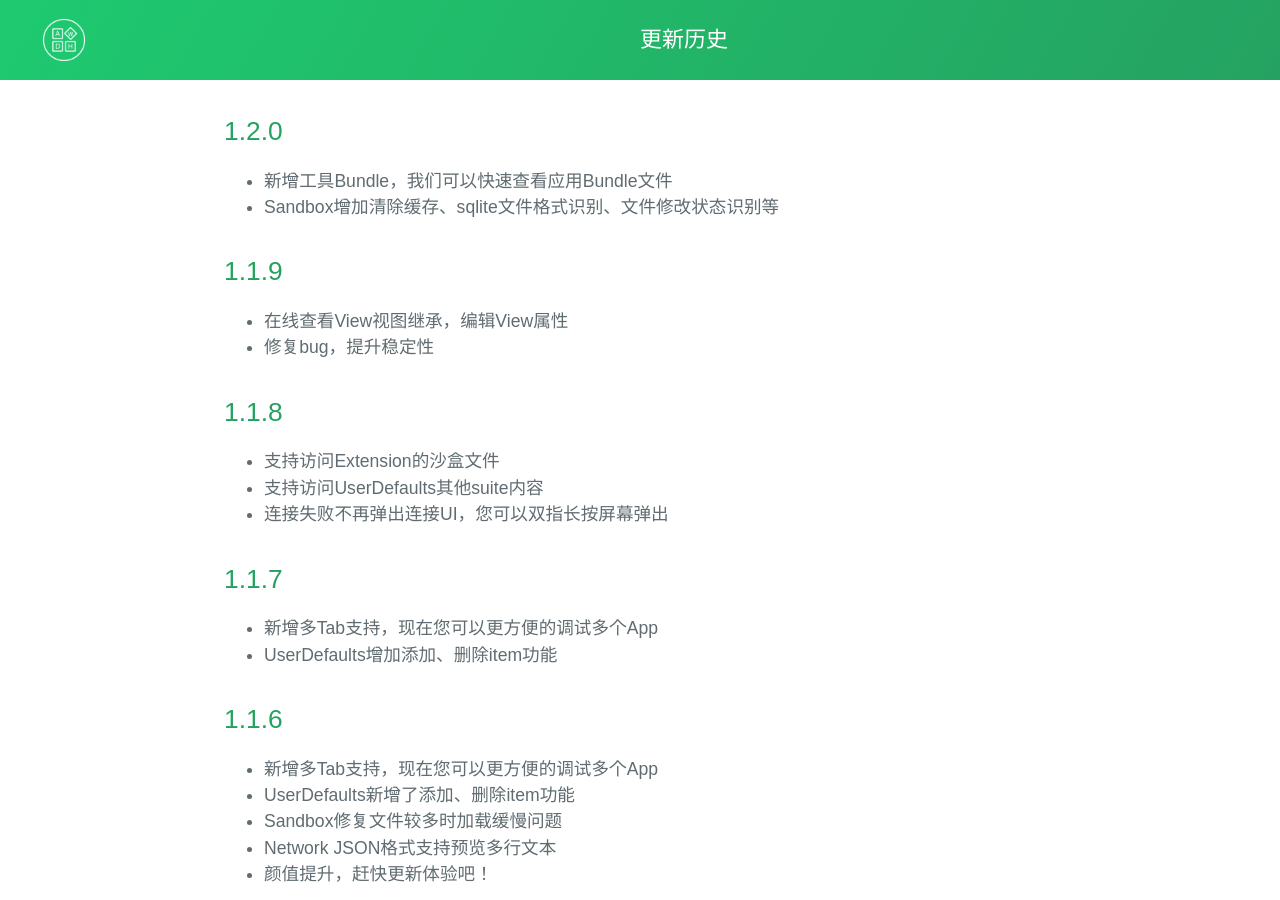
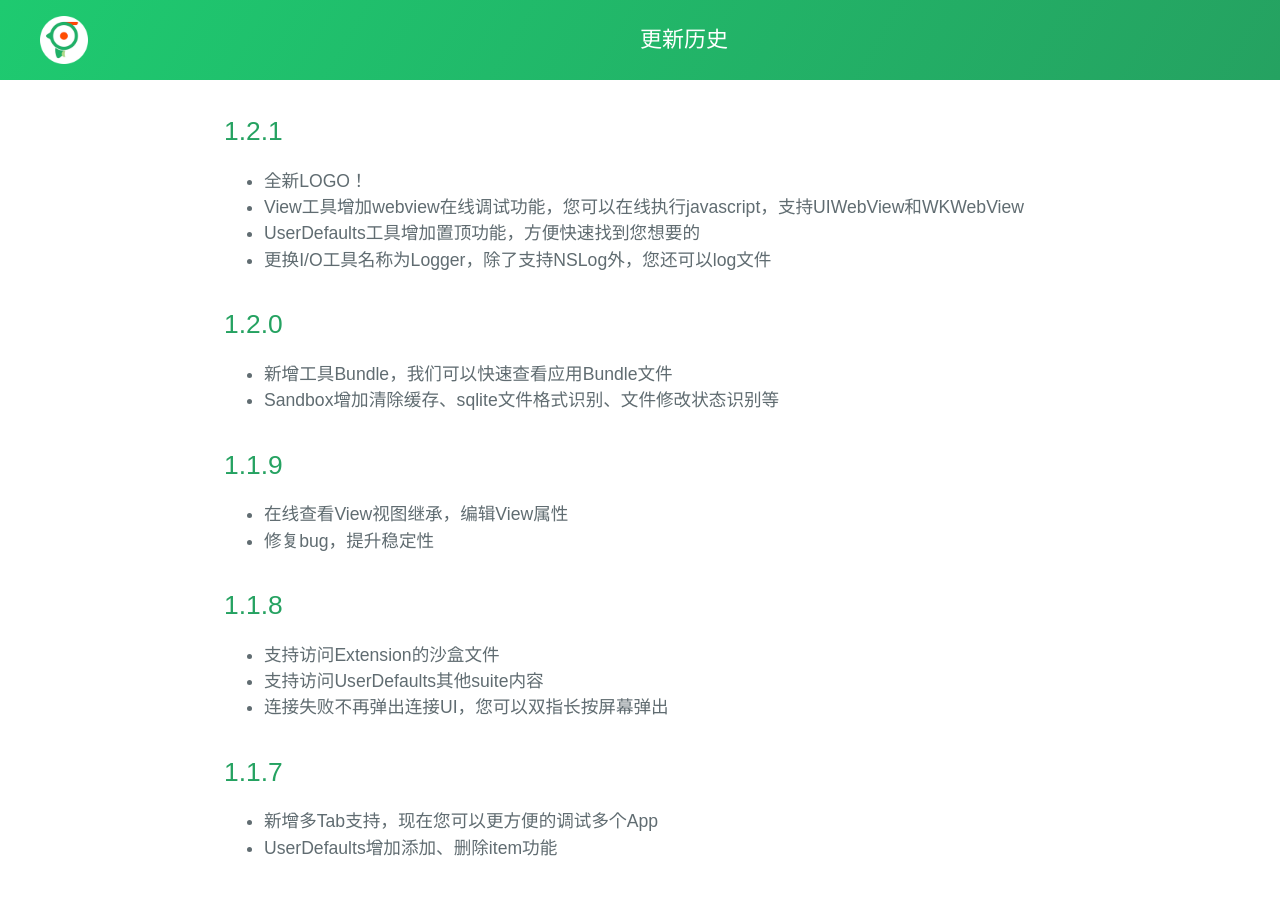
Before and after one commit to github-xiaogang/woodpecker, a Jekyll site: the page built from cnversionlist.md, in a window 1280 px wide and 900 px high. Built offline with Jekyll 4.4.1, drawn with Linux system fonts in a browser that asks for light colours.

Commit message:
update for 1.2.1

```diff
--- a/cnversionlist.md
+++ b/cnversionlist.md
@@ -2,6 +2,13 @@
 layout: subpage
 title: 更新历史
 ---
+
+## 1.2.1
+
+- 全新LOGO！
+- View工具增加webview在线调试功能，您可以在线执行javascript，支持UIWebView和WKWebView
+- UserDefaults工具增加置顶功能，方便快速找到您想要的
+- 更换I/O工具名称为Logger，除了支持NSLog外，您还可以log文件
 
 ## 1.2.0
 
```
Also changed, not shown: cnplugin.md (+2 -4 lines), download.md (+1 -1 lines), plugin.md (+8 -11 lines), versionlist.md (+6 -0 lines), assets/img/io1.png, assets/img/io2.png (deleted), assets/img/logo.png, res/img/logo-whitebg.png, 5 other files.
